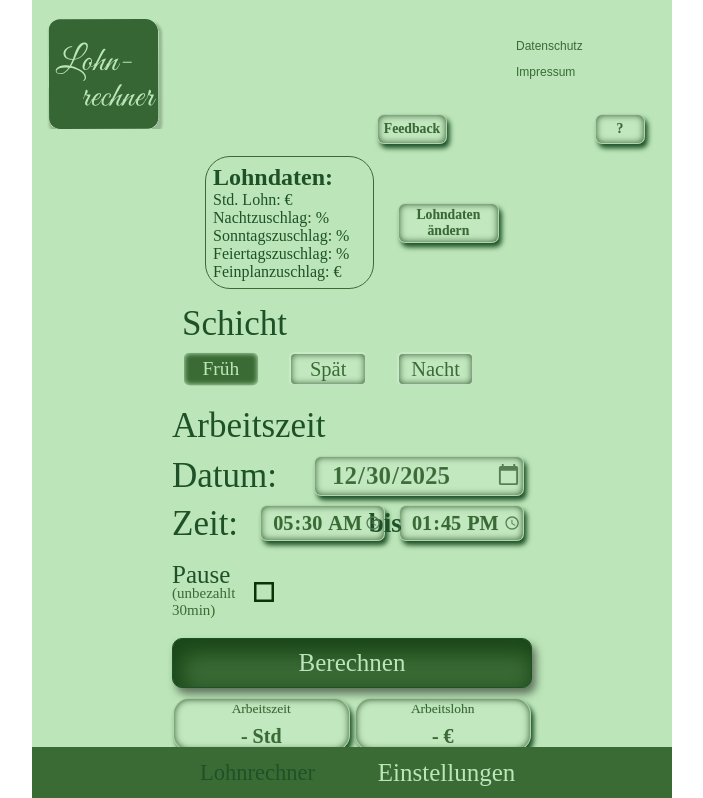
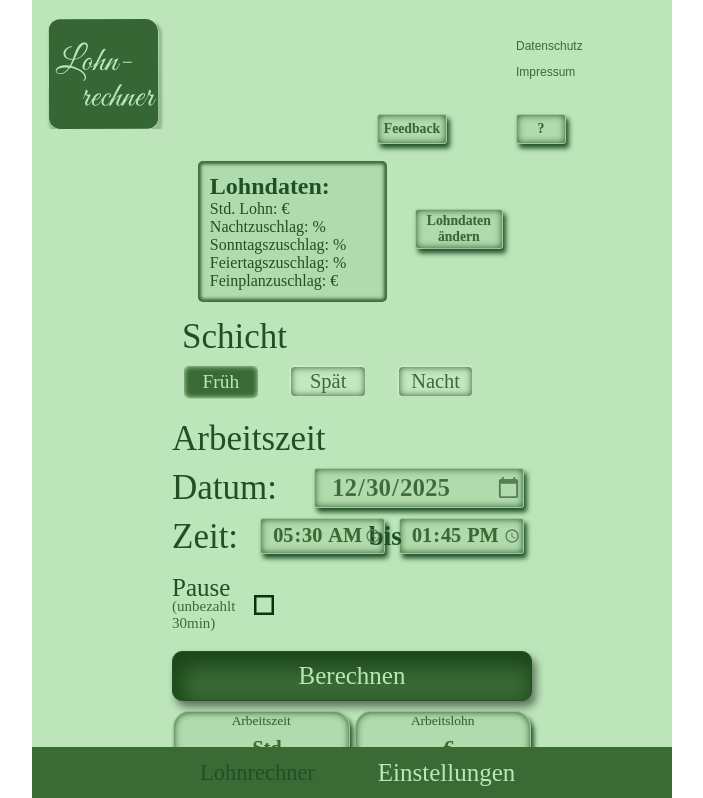
Before and after one commit to Burnxp/salarayToday, a React (Vite) app: page / in a window 1280 px wide. Shown: the top 798 px of the page, without its empty margins (288-991 px from the left). Built offline with nearby package versions, Linux system fonts and the light colour scheme; no server answers.

Commit message:
Verbessere das Layout und die Farben in header.css: füge neue Farbvariablen hinzu und optimiere Stilelemente

```diff
--- a/src/header.css
+++ b/src/header.css
@@ -1,7 +1,9 @@
 :root {
   --hintergrund-hell: #bce6b9;
+  --hintergrund-hell-rgb: 188, 230, 185;
   --Color-Marker: #1e5128;
   --Color-1: #3a6b35;
+  --Color-1-rgb: 58, 107, 53;
   --normal-text: "Source Sans Pro", sans-serif;
 
   --header-height: 8.75rem;
@@ -46,9 +48,12 @@
 
 }
 header {
-  background-color: var(--hintergrund-hell);
+  background-color: rgba(var(--Color-1-rgb-rgb), 0.9);
   position: fixed;
   top: 0;
+
+
+
 }
 
 .grid {
@@ -69,7 +74,7 @@ header {
   height: var(--header-height-smal);
   transition:     transform 1s ease,
     height 1s ease;
-  transform: scale(0.9);
+
 }
 
 .grid-smal .container1{
@@ -131,7 +136,7 @@ img {
   height: 1.875rem;
 }
 
-.container10 {
+.container8 {
   display: flex;
   justify-content: flex-end;
 }
@@ -143,9 +148,9 @@ img {
 }
 
 .button-design {
-  border-radius: 0.45288rem;
+  border-radius: 0.2rem;
   border: 1.449px solid rgba(11, 51, 9, 0.1);
-  background: rgba(255, 255, 255, 0.1);
+  background-color: rgba(var(--Color-1-rgb), 0.09);
   box-shadow: 0 0 7.246px 0 rgba(11, 51, 9, 0.8) inset,
     2.899px 4.348px 5.797px 0 var(--Color-Marker, #0b3309);
   /* text */
@@ -163,6 +168,11 @@ img {
     box-shadow 0.25s ease,
     opacity 0.25s ease;
     min-width: fit-content;
+}
+
+.berechnen-button:hover {
+  background-color: color-mix(in srgb, var(--Color-1) 80%, black);
+  cursor: pointer;
 }
 
 /* Klick-Effekt: „gedrückt“ */
@@ -272,10 +282,14 @@ img {
 
 .aktLohndaten {
   color: var(--Color-Marker);
-  flex: 1.5;
-  border: var(--Color-1) solid 1px;
-  padding: 0.45rem;
-  border-radius: 25px;
+  background-color: rgba(var(--Color-1-rgb), 0.09);
+  flex: 1.75;
+  margin-top: 0.3rem;
+  padding: 0.75rem;
+
+  border-radius: 5px;
+  box-shadow: inset 0rem 0rem .2rem .2rem var(--Color-1);
+
 }
 
 .lohnDatenAendernContainer {
@@ -283,10 +297,18 @@ img {
   display: flex;
   justify-content: center;
   align-items: center;
-
+  flex-direction: column;
 }
 .lohnDatenAendernContainer button {
   padding: .2rem;
+  margin: .2rem;
+}
+
+.showButton {
+  padding: .5rem;
+  margin: .5rem;
+  margin-top: 2rem;
+
 }
 
 
```
